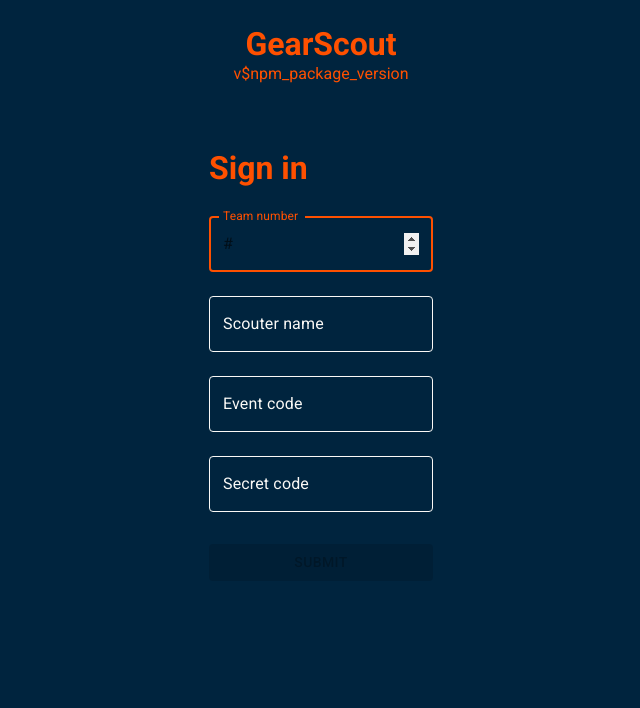
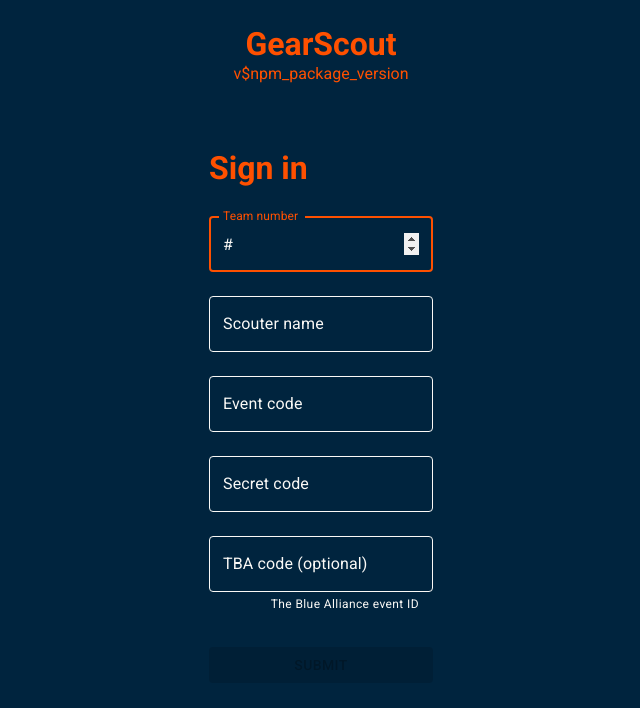
Before and after one commit to Team2338/GearScoutCollection2025, a React (Vite) app: page / in a window 1280 px wide. Shown: the top 708 px of the page, without its empty margins (319-959 px from the left). Built offline with nearby package versions, Linux system fonts and the light colour scheme.

Commit message:
Added TBA code and styling

```diff
--- a/src/components/App.tsx
+++ b/src/components/App.tsx
@@ -29,8 +29,9 @@ export default function App() {
 		});
 	}, []);
 
-	const handleLogin = (user: IUser): void => {
-		gearScoutService.getEventSchedule(2025, 'mndu')
+	const handleLogin = (user: IUser, tbaCode: string): void => {
+		if (tbaCode.trim().length > 0) {
+			gearScoutService.getEventSchedule(2025, tbaCode)
 				.then((response) => {
 					const res = response.data;
 					console.log(res);
@@ -41,6 +42,7 @@ export default function App() {
 					setScheduleIsLoading(false);
 					console.error('Failed to get schedule', error);
 				});
+		}
 		setUser(user);
 	};
 
--- a/src/components/data-collection-page/DataCollectionPage.tsx
+++ b/src/components/data-collection-page/DataCollectionPage.tsx
@@ -1,10 +1,6 @@
 import './DataCollectionPage.scss';
 import {
-	Button, FormControl,
-	InputLabel, ListSubheader,
-	MenuItem,
-	Select,
-	SelectChangeEvent,
+	Button,
 	TextField,
 	ToggleButton,
 	ToggleButtonGroup
--- a/src/components/login-page/LoginPage.scss
+++ b/src/components/login-page/LoginPage.scss
@@ -39,7 +39,7 @@ $offwhite: #faf9f6;
 			margin-bottom: 8px;
 		}
 
-		#team-number-input, #scouter-name-input, #event-code-input, #secret-code-input {
+		#team-number-input, #scouter-name-input, #event-code-input, #secret-code-input, #tba-code-input {
 			color: $offwhite;
 		}
 
--- a/src/components/login-page/LoginPage.tsx
+++ b/src/components/login-page/LoginPage.tsx
@@ -6,7 +6,7 @@ import InputAdornment from '@mui/material/InputAdornment';
 import TextField from '@mui/material/TextField';
 
 interface IProps {
-	handleLogin: (user: IUser) => void;
+	handleLogin: (user: IUser, tbaCode: string) => void;
 }
 
 export default function LoginPage(props: IProps) {
@@ -14,6 +14,7 @@ export default function LoginPage(props: IProps) {
 	const [scouterName, setScouterName] = useState<string>('');
 	const [eventCode, setEventCode] = useState<string>('');
 	const [secretCode, setSecretCode] = useState<string>('');
+	const [tbaCode, setTbaCode] = useState<string>('');
 
 	// Initialize inputs with last saved values
 	useEffect(() => {
@@ -21,6 +22,7 @@ export default function LoginPage(props: IProps) {
 		setScouterName(localStorage.getItem('scouterName') ?? '');
 		setEventCode(localStorage.getItem('eventCode') ?? '');
 		setSecretCode(localStorage.getItem('secretCode') ?? '');
+		setTbaCode(localStorage.getItem('tbaCode') ?? '');
 	}, []);
 
 	const isValid: boolean = Boolean(
@@ -37,17 +39,18 @@ export default function LoginPage(props: IProps) {
 		}
 
 		// Save login info for next session
-		localStorage.setItem('teamNumber', teamNumber);
-		localStorage.setItem('scouterName', scouterName);
-		localStorage.setItem('eventCode', eventCode);
-		localStorage.setItem('secretCode', secretCode);
+		localStorage.setItem('teamNumber', teamNumber.trim());
+		localStorage.setItem('scouterName', scouterName.trim());
+		localStorage.setItem('eventCode', eventCode.trim());
+		localStorage.setItem('secretCode', secretCode.trim());
+		localStorage.setItem('tbaCode', tbaCode.trim());
 
 		props.handleLogin({
 			teamNumber: Number(teamNumber),
 			scouterName: scouterName.trim(),
 			eventCode: eventCode.trim(),
 			secretCode: secretCode.trim()
-		});
+		}, tbaCode.trim());
 	};
 
 	return (
@@ -73,7 +76,7 @@ export default function LoginPage(props: IProps) {
 					onChange={ (e) => setTeamNumber(e.target.value) }
 					slotProps={{
 						input: {
-							startAdornment: <InputAdornment position="start">#</InputAdornment>
+							startAdornment: <span style={{ marginRight: '8px', color: '#faf9f6' }}>#</span>
 						},
 						htmlInput: {
 							min: 0,
@@ -131,6 +134,24 @@ export default function LoginPage(props: IProps) {
 						}
 					}}
 				/>
+				<TextField
+					id="tba-code-input"
+					label="TBA code (optional)"
+					helperText="The Blue Alliance event ID"
+					name="tbaCode"
+					type="text"
+					margin="normal"
+					variant="outlined"
+					autoComplete="off"
+					value={ tbaCode }
+					onChange={ (e) => setTbaCode(e.target.value) }
+					required={ false }
+					slotProps={{
+						htmlInput: {
+							maxLength: 6,
+						}
+					}}
+				/>
 				<Button
 					id="login-submit-button"
 					type="submit"
--- a/src/components/login-page/robot-info/RobotInfo.tsx
+++ b/src/components/login-page/robot-info/RobotInfo.tsx
@@ -47,7 +47,7 @@ export default function RobotInfo(props: IProps) {
 	if (Number.isNaN(matchIndex)) {
 		return (
 			<FormControl margin="normal">
-				<InputLabel id="robot-number-label">Team Number</InputLabel>
+				<InputLabel id="robot-number-label" style={{ opacity: 0.6 }}>Team Number</InputLabel>
 				<Select
 					id="robot-number-dropdown"
 					labelId="robot-number-label"
--- a/src/index.tsx
+++ b/src/index.tsx
@@ -31,6 +31,10 @@ const customTheme: Theme = createTheme({
 					},
 					[`&.Mui-focused .${outlinedInputClasses.notchedOutline}`]: {
 						borderColor: ORANGE
+					},
+					[`&.Mui-disabled .${outlinedInputClasses.notchedOutline}`]: {
+						borderColor: OFFWHITE,
+						opacity: 0.6
 					}
 				}
 			}
@@ -39,6 +43,36 @@ const customTheme: Theme = createTheme({
 			styleOverrides: {
 				root: {
 					color: OFFWHITE
+				}
+			}
+		},
+		MuiFormHelperText: {
+			styleOverrides: {
+				root: {
+					color: OFFWHITE,
+					textAlign: 'right'
+				}
+			}
+		},
+		MuiSelect: {
+			styleOverrides: {
+				root: {
+					color: OFFWHITE,
+				},
+				icon: {
+					color: OFFWHITE,
+					'&.Mui-disabled': {
+						color: OFFWHITE
+					}
+				}
+			}
+		},
+		MuiFormLabel: {
+			styleOverrides: {
+				root: {
+					'&.Mui-focused': {
+						color: ORANGE
+					}
 				}
 			}
 		}
```
Lines whose indentation alone changed are shown as unchanged.
